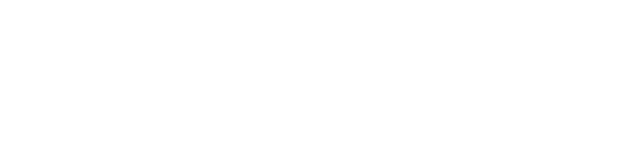
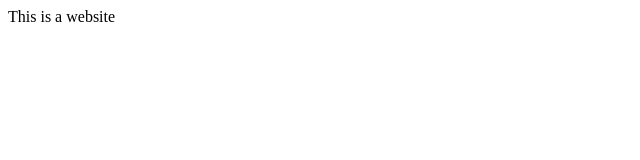
Before and after one commit to MykiellDeovennPagayonan/sample-repo, a plain HTML site: page index.html in a window 1280 px wide. Shown: the whole page, without its empty margins (0-640 px from the left). Drawn offline with Linux system fonts and the light colour scheme.

Commit message:
add text, this is a website

```diff
--- a/index.html
+++ b/index.html
@@ -6,6 +6,8 @@
   <title>Document</title>
 </head>
 <body>
-
+  <div>
+    This is a website
+  </div>
 </body>
 </html>
```
